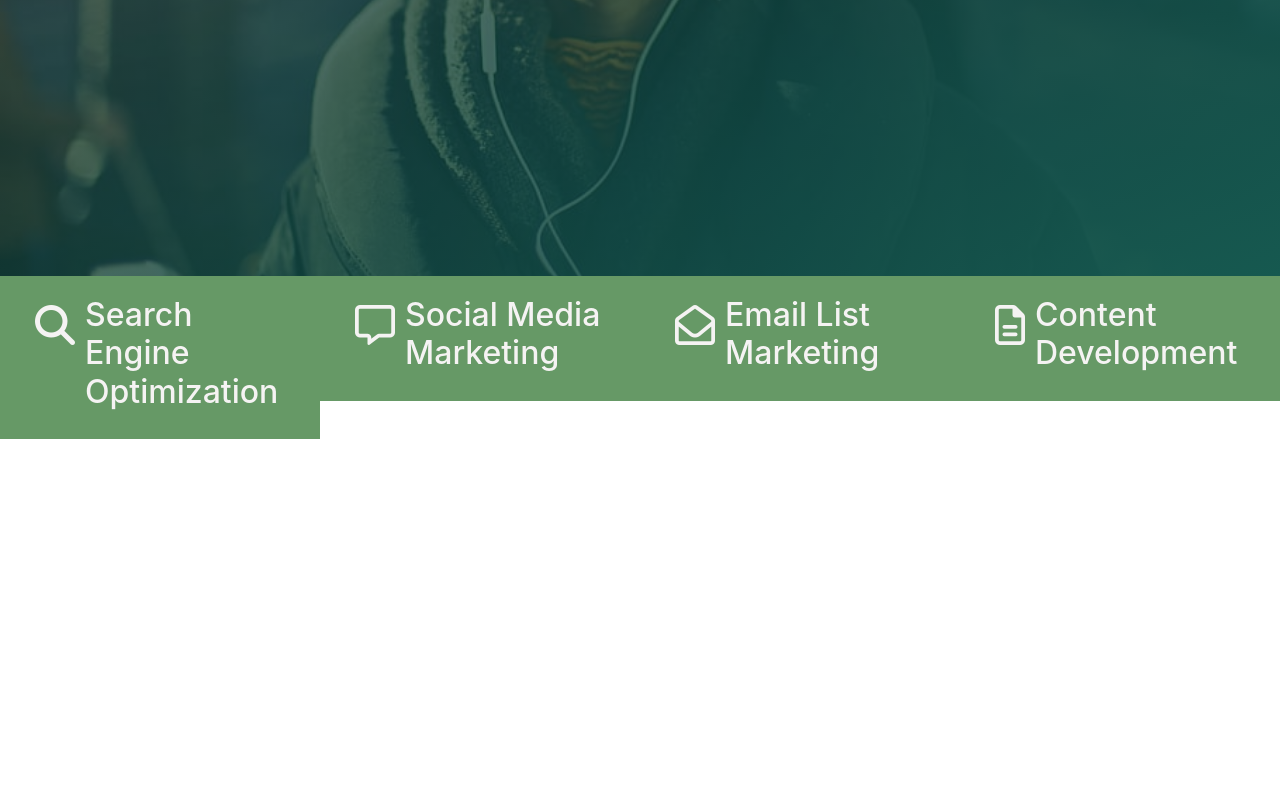
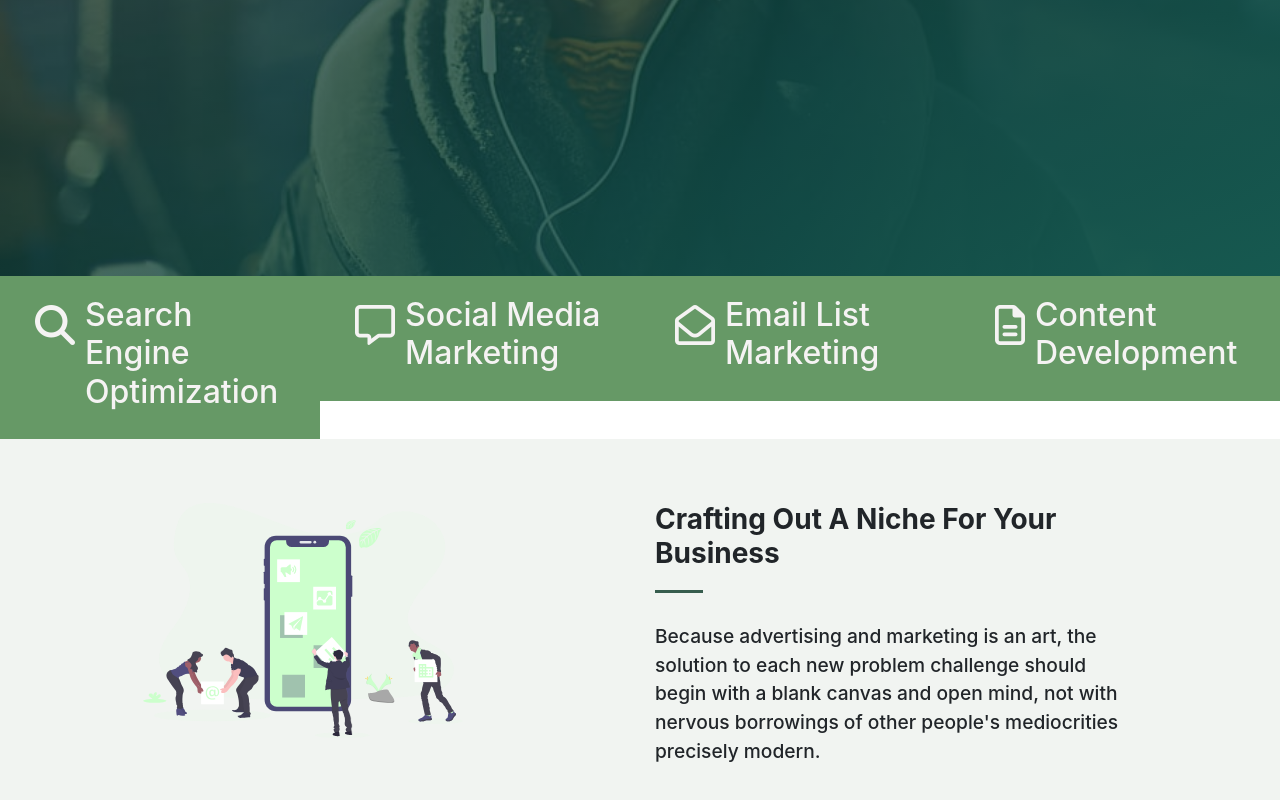
Before and after one commit to hendurhance/sociolify-vue, a Vue app: page / in a window 1280 px wide. Shown: the part 610-1410 px from the top of the page. Before the commit the page ends 1049 px from the top, so only its background shows below. Built offline with nearby package versions, Linux system fonts and the light colour scheme.

Commit message:
initial commit

```diff
--- a/src/components/aboutSection.vue
+++ b/src/components/aboutSection.vue
@@ -3,13 +3,14 @@
         <b-container>
             <b-row>
                 <b-col>
-                    <div class="iamge">
-
+                    <div class="image">
+                        <img class="img-fluid" :src="Markerting" alt="">
                     </div>
                 </b-col>
                 <b-col>
                     <div class="text">
-
+                        <h3>Crafting Out A Niche For Your Business</h3>
+                        <p>Because advertising and marketing is an art, the solution to each new problem challenge should begin with a blank canvas and open mind, not with nervous borrowings of other people's mediocrities precisely modern.</p>
                     </div>
                 </b-col>
             </b-row>
@@ -18,11 +19,42 @@
 </template>
 
 <script>
+import Markerting from '../assets/marketing.svg';
+
 export default {
-
+    data(){
+        return{
+          Markerting: Markerting
+       }
+    }
 }
 </script>
 
 <style scoped>
-
+section{
+    padding: 4em 8em !important;
+    background-color: #f1f4f1;
+}
+.image img{
+    width: 20em;
+}
+.text{
+    margin: 0 auto;
+}
+.text h3{
+    font-weight:700;
+}
+.text h3::after{
+    content: "";
+    width: 10%;
+    margin-top: 0.7em;
+    height: 3px;
+    display: block;
+    background: #375d4e;
+}
+.text p{
+    font-size: 1.2em;
+    margin-top: 1.5em;
+    font-weight: 500;
+}
 </style>
```
Also changed, not shown: src/assets/marketing.svg (added).
